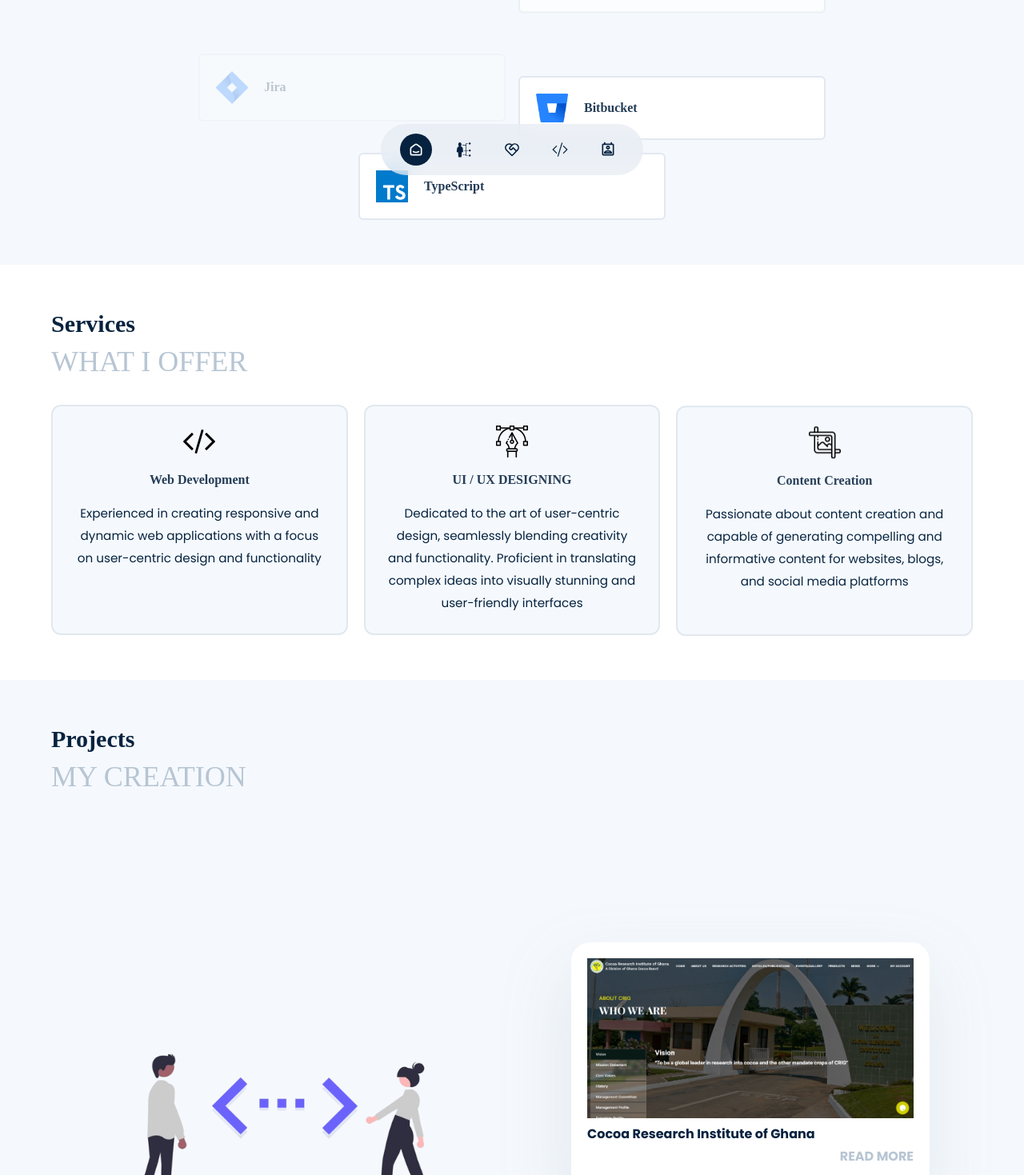
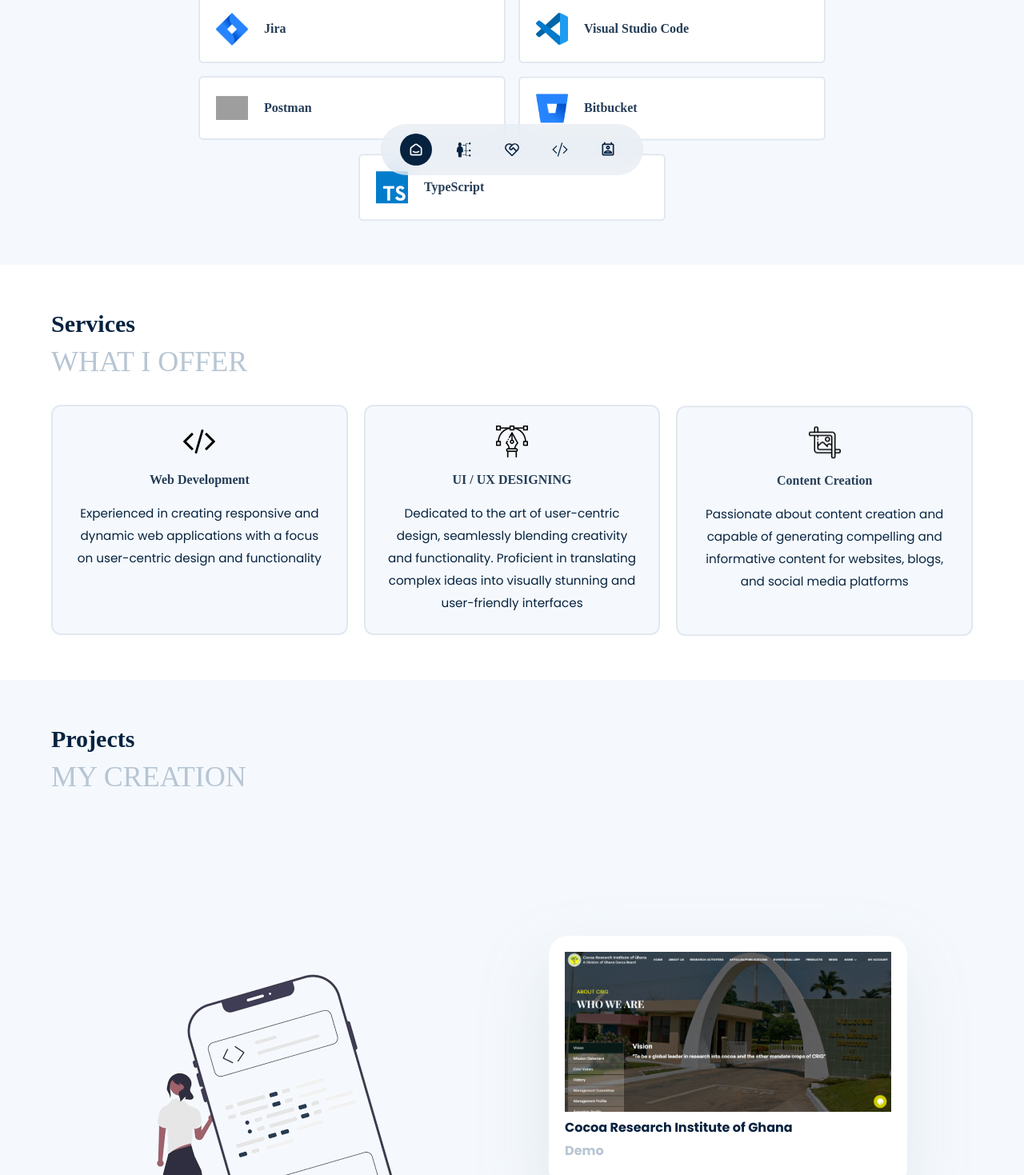
Before and after one commit to tracy1-sarah/portfolio, a React (Vite) app: page / in a window 1280 px wide. Shown: the part 1381-2850 px from the top of the page at 80% size. Built offline with nearby package versions, Linux system fonts and the light colour scheme; grey boxes are pictures that could not be loaded; a web font is replaced by a local one.

Commit message:
change theme color and link project to links

```diff
--- a/src/Content.js
+++ b/src/Content.js
@@ -172,26 +172,32 @@ export const content = {
       {
         title: "Cocoa Research Institute of Ghana",
         image: crig,
+        link: "https://www.crig.org.gh/"
       },
       {
         title: "The Fairwork",
         image: thefairwork,
+        link: "https://www.thefairwork.com/"
       },
       {
         title: "The Fairwork Blog",
         image: blog,
+        link: "https://blog.thefairwork.com/"
       },
       {
         title: "DevTray",
         image: devtray,
+        link: "https://devtray.net/"
       },
       {
         title: "TheSpec Shop",
         image: spec,
+        link: "https://the-spec-shop.vercel.app/"
       },
       {
         title: "MoviePop",
         image: moviepop,
+        link: "https://popx-f5998.web.app/"
       },
     ],
   },
--- a/src/components/Projects.jsx
+++ b/src/components/Projects.jsx
@@ -43,9 +43,11 @@ const Projects = () => {
                 <img src={content.image} alt="..." />
                 <div className="flex flex-col gap-1 mt-2">
                   <h5 className="font-bold font-Poppins">{content.title}</h5>
-                  <button className="font-bold text-gray self-end">
-                    READ MORE
-                  </button>
+                  <a href={content.link} target="_blank" rel="noreferrer">
+                    <button className="font-bold text-gray self-end">
+                      Demo
+                    </button>
+                  </a>
                 </div>
               </SwiperSlide>
             ))}
--- a/src/components/Skills.jsx
+++ b/src/components/Skills.jsx
@@ -19,7 +19,7 @@ const Skills = () => {
             <div
               key={i}
               data-aos="fade-up"
-              data-aos-delay={i * 300}
+              data-aos-delay={i * 100}
               className="bg-white sm:cursor-pointer
                relative group w-full flex items-center
                 gap-5 p-5 max-w-sm rounded-md border-2 border-slate-200"
```
Also changed, not shown: src/assets/images/Hireme/hire.png, src/assets/images/Projects/undraw.png.
